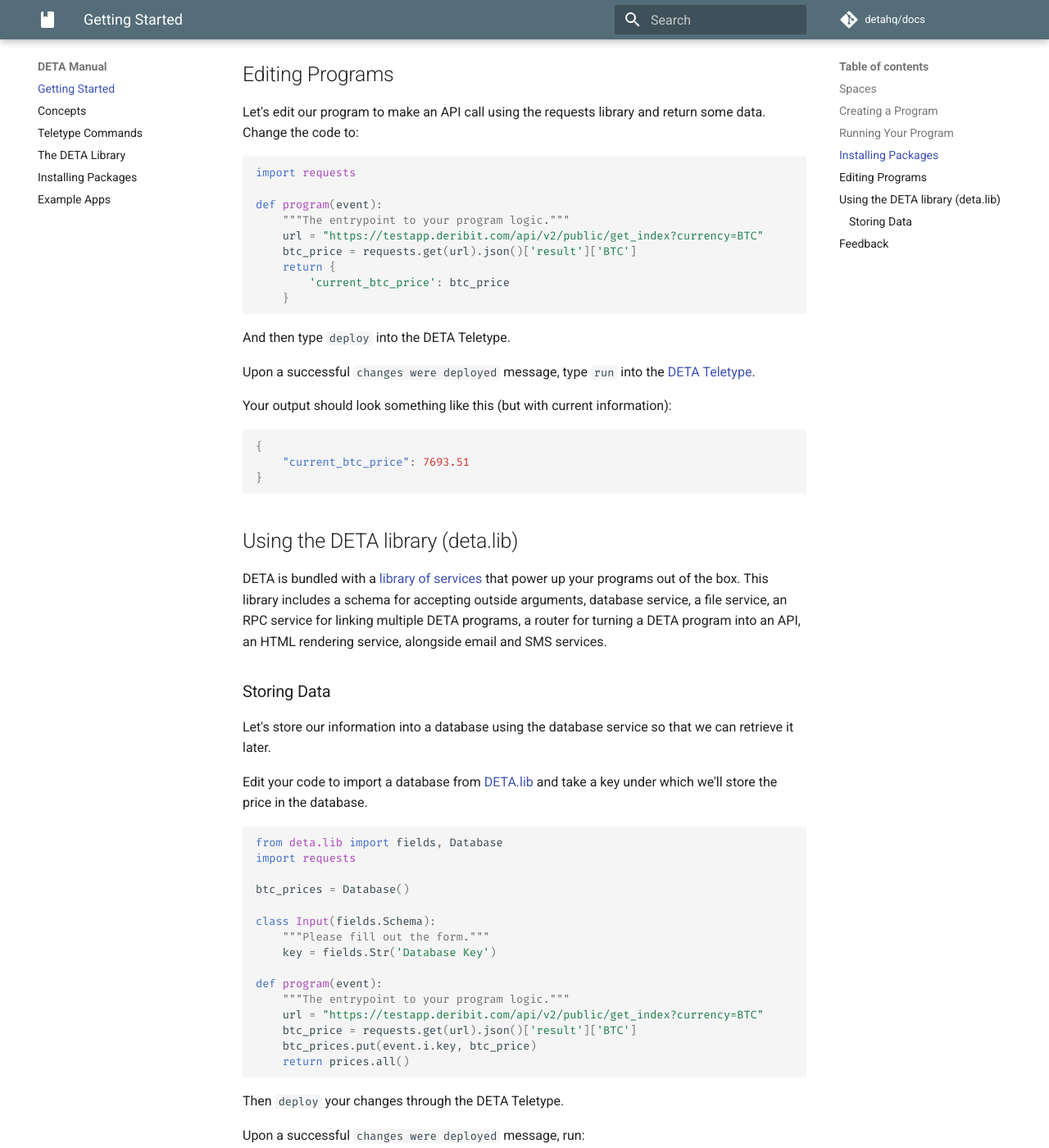
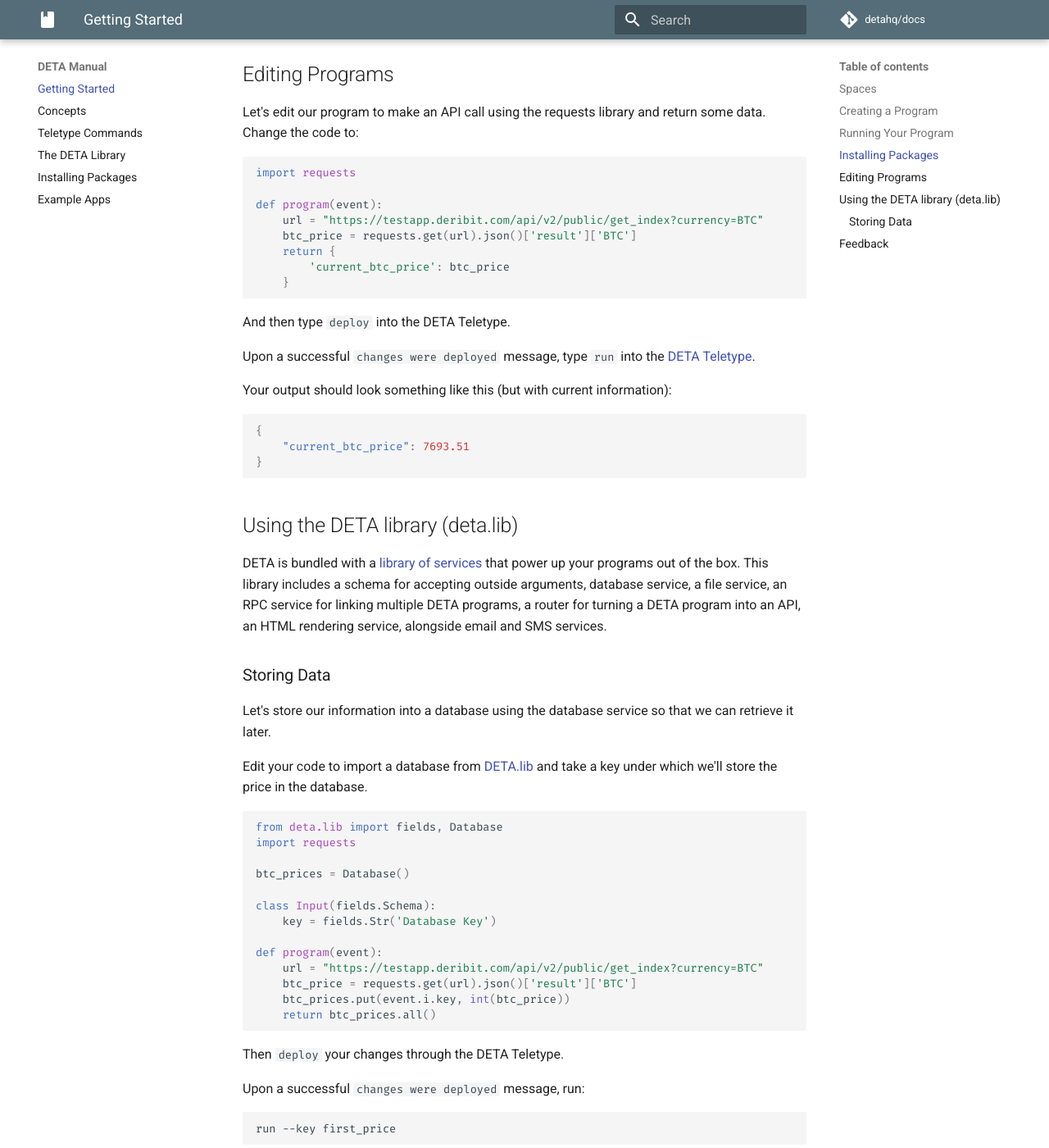
Before and after one commit to fmquaglia/manual, an MkDocs documentation site: the page built from docs/index.md, in a window 1280 px wide and 1400 px high, scrolled down 1131 px. Shown: the whole window at 82% size. Built offline with MkDocs 1.6.1 and Material for MkDocs 9.7.7, drawn with Linux system fonts in a browser that asks for light colours; comment, search, counter and statistics services are not loaded; some of the changed text lies outside the part shown.

Commit message:
#1 fix getting started

````diff
--- a/docs/index.md
+++ b/docs/index.md
@@ -52,7 +52,6 @@ Let's edit our program to make an API call using the requests library and return
 import requests
 
 def program(event):
-    """The entrypoint to your program logic."""
     url = "https://testapp.deribit.com/api/v2/public/get_index?currency=BTC"
     btc_price = requests.get(url).json()['result']['BTC']
     return {
@@ -89,15 +88,13 @@ import requests
 btc_prices = Database()
 
 class Input(fields.Schema):
-    """Please fill out the form."""
     key = fields.Str('Database Key')
 
 def program(event):
-    """The entrypoint to your program logic."""
     url = "https://testapp.deribit.com/api/v2/public/get_index?currency=BTC"
     btc_price = requests.get(url).json()['result']['BTC']
-    btc_prices.put(event.i.key, btc_price)
-    return prices.all()
+    btc_prices.put(event.i.key, int(btc_price))
+    return btc_prices.all()
 ```
 
 Then `deploy` your changes through the DETA Teletype.
````
Also changed, not shown: other parts of docs/index.md (+6 -3 lines), docs/examples.md (+1 -1 lines).
